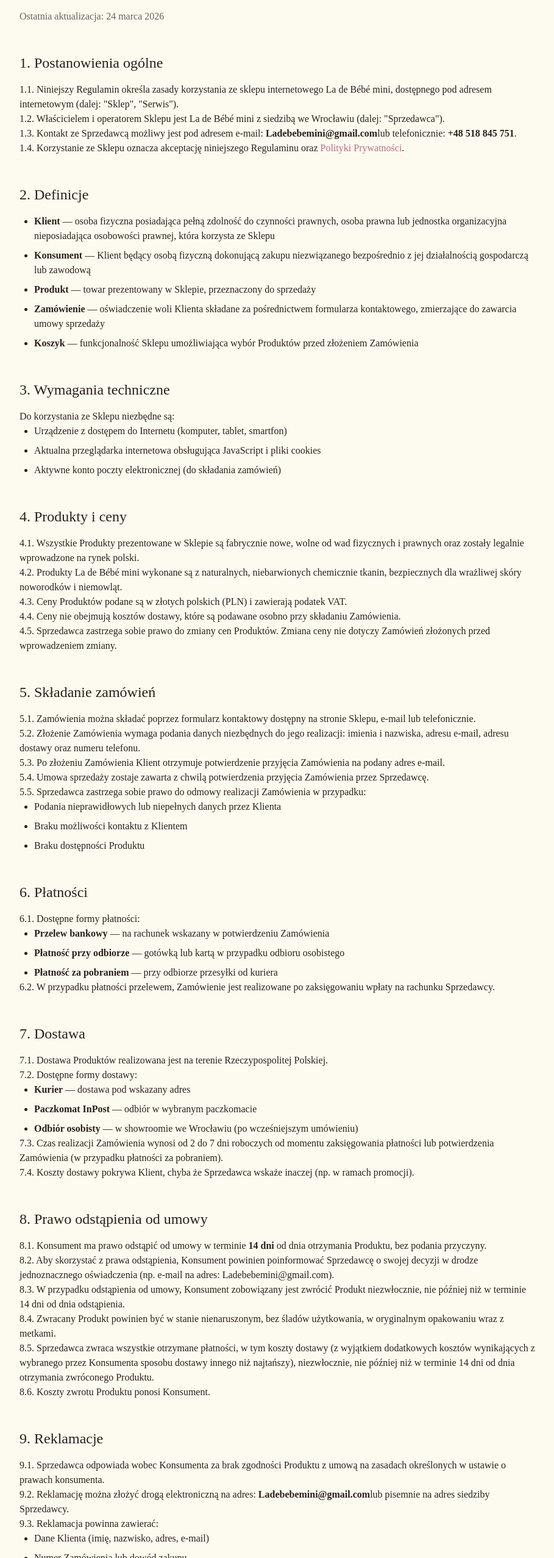
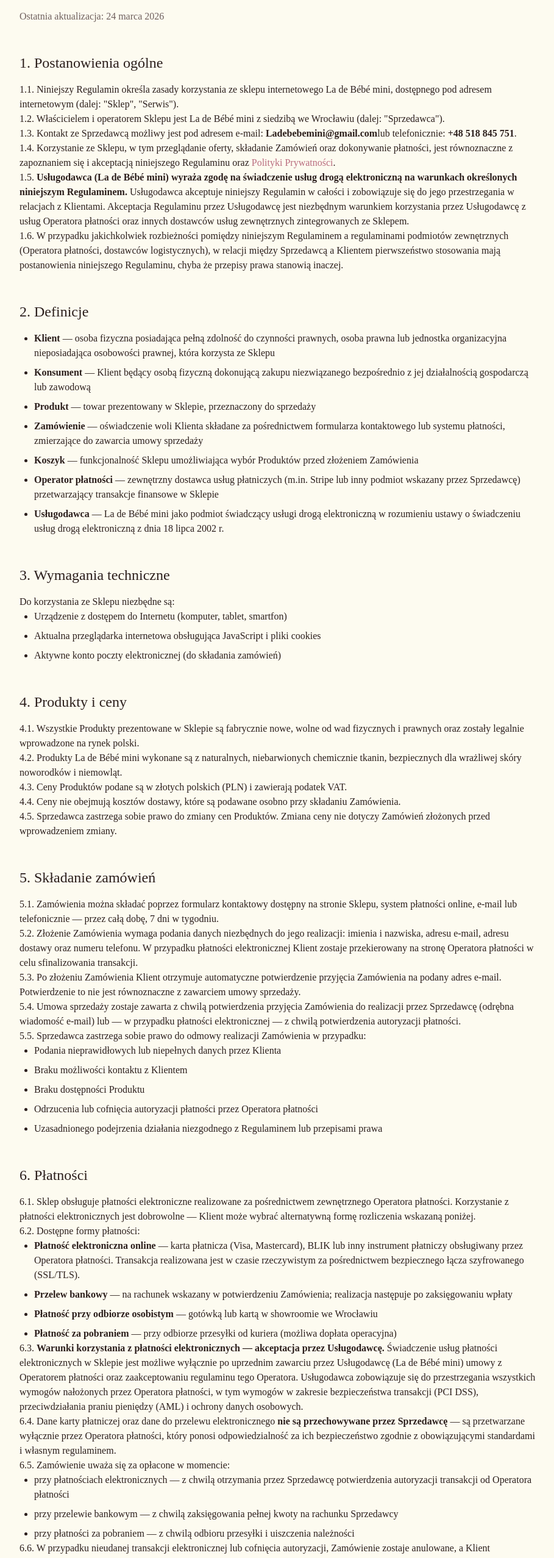
Before and after one commit to Harryburgir/v0-business-card-website, a Next.js app: page /regulamin in a window 1280 px wide. Shown: the part 245-2800 px from the top of the page at 61% size, without its empty margins (184-1093 px from the left). Built offline with nearby package versions, Linux system fonts and the light colour scheme.

Commit message:
feat: enhance payment section and update terms
Add payment handling and terms acceptance clause; update definitions and payment section.

```diff
--- a/app/regulamin/page.tsx
+++ b/app/regulamin/page.tsx
@@ -55,8 +55,22 @@ export default function RegulaminPage() {
                 lub telefonicznie: <strong>+48 518 845 751</strong>.
               </p>
               <p>
-                1.4. Korzystanie ze Sklepu oznacza akceptację niniejszego Regulaminu oraz
-                <Link href="/polityka-prywatnosci" className="text-primary hover:underline"> Polityki Prywatności</Link>.
+                1.4. Korzystanie ze Sklepu, w tym przeglądanie oferty, składanie Zamówień oraz dokonywanie płatności,
+                jest równoznaczne z zapoznaniem się i akceptacją niniejszego Regulaminu oraz{" "}
+                <Link href="/polityka-prywatnosci" className="text-primary hover:underline">Polityki Prywatności</Link>.
+              </p>
+              <p>
+                1.5. <strong>Usługodawca (La de Bébé mini) wyraża zgodę na świadczenie usług drogą elektroniczną
+                na warunkach określonych niniejszym Regulaminem.</strong> Usługodawca akceptuje niniejszy Regulamin
+                w całości i zobowiązuje się do jego przestrzegania w relacjach z Klientami. Akceptacja Regulaminu
+                przez Usługodawcę jest niezbędnym warunkiem korzystania przez Usługodawcę z usług Operatora płatności
+                oraz innych dostawców usług zewnętrznych zintegrowanych ze Sklepem.
+              </p>
+              <p>
+                1.6. W przypadku jakichkolwiek rozbieżności pomiędzy niniejszym Regulaminem a regulaminami
+                podmiotów zewnętrznych (Operatora płatności, dostawców logistycznych), w relacji między
+                Sprzedawcą a Klientem pierwszeństwo stosowania mają postanowienia niniejszego Regulaminu,
+                chyba że przepisy prawa stanowią inaczej.
               </p>
             </section>
 
@@ -66,8 +80,10 @@ export default function RegulaminPage() {
                 <li><strong>Klient</strong> — osoba fizyczna posiadająca pełną zdolność do czynności prawnych, osoba prawna lub jednostka organizacyjna nieposiadająca osobowości prawnej, która korzysta ze Sklepu</li>
                 <li><strong>Konsument</strong> — Klient będący osobą fizyczną dokonującą zakupu niezwiązanego bezpośrednio z jej działalnością gospodarczą lub zawodową</li>
                 <li><strong>Produkt</strong> — towar prezentowany w Sklepie, przeznaczony do sprzedaży</li>
-                <li><strong>Zamówienie</strong> — oświadczenie woli Klienta składane za pośrednictwem formularza kontaktowego, zmierzające do zawarcia umowy sprzedaży</li>
+                <li><strong>Zamówienie</strong> — oświadczenie woli Klienta składane za pośrednictwem formularza kontaktowego lub systemu płatności, zmierzające do zawarcia umowy sprzedaży</li>
                 <li><strong>Koszyk</strong> — funkcjonalność Sklepu umożliwiająca wybór Produktów przed złożeniem Zamówienia</li>
+                <li><strong>Operator płatności</strong> — zewnętrzny dostawca usług płatniczych (m.in. Stripe lub inny podmiot wskazany przez Sprzedawcę) przetwarzający transakcje finansowe w Sklepie</li>
+                <li><strong>Usługodawca</strong> — La de Bébé mini jako podmiot świadczący usługi drogą elektroniczną w rozumieniu ustawy o świadczeniu usług drogą elektroniczną z dnia 18 lipca 2002 r.</li>
               </ul>
             </section>
 
@@ -107,17 +123,21 @@ export default function RegulaminPage() {
               <h2 className="text-2xl mb-4">5. Składanie zamówień</h2>
               <p>
                 5.1. Zamówienia można składać poprzez formularz kontaktowy dostępny na stronie Sklepu,
-                e-mail lub telefonicznie.
+                system płatności online, e-mail lub telefonicznie — przez całą dobę, 7 dni w tygodniu.
               </p>
               <p>
                 5.2. Złożenie Zamówienia wymaga podania danych niezbędnych do jego realizacji: imienia i nazwiska,
-                adresu e-mail, adresu dostawy oraz numeru telefonu.
+                adresu e-mail, adresu dostawy oraz numeru telefonu. W przypadku płatności elektronicznej Klient
+                zostaje przekierowany na stronę Operatora płatności w celu sfinalizowania transakcji.
               </p>
               <p>
-                5.3. Po złożeniu Zamówienia Klient otrzymuje potwierdzenie przyjęcia Zamówienia na podany adres e-mail.
+                5.3. Po złożeniu Zamówienia Klient otrzymuje automatyczne potwierdzenie przyjęcia Zamówienia
+                na podany adres e-mail. Potwierdzenie to nie jest równoznaczne z zawarciem umowy sprzedaży.
               </p>
               <p>
-                5.4. Umowa sprzedaży zostaje zawarta z chwilą potwierdzenia przyjęcia Zamówienia przez Sprzedawcę.
+                5.4. Umowa sprzedaży zostaje zawarta z chwilą potwierdzenia przyjęcia Zamówienia do realizacji
+                przez Sprzedawcę (odrębna wiadomość e-mail) lub — w przypadku płatności elektronicznej —
+                z chwilą potwierdzenia autoryzacji płatności.
               </p>
               <p>
                 5.5. Sprzedawca zastrzega sobie prawo do odmowy realizacji Zamówienia w przypadku:
@@ -126,20 +146,61 @@ export default function RegulaminPage() {
                 <li>Podania nieprawidłowych lub niepełnych danych przez Klienta</li>
                 <li>Braku możliwości kontaktu z Klientem</li>
                 <li>Braku dostępności Produktu</li>
+                <li>Odrzucenia lub cofnięcia autoryzacji płatności przez Operatora płatności</li>
+                <li>Uzasadnionego podejrzenia działania niezgodnego z Regulaminem lub przepisami prawa</li>
               </ul>
             </section>
 
             <section className="mb-12">
               <h2 className="text-2xl mb-4">6. Płatności</h2>
-              <p>6.1. Dostępne formy płatności:</p>
+              <p>
+                6.1. Sklep obsługuje płatności elektroniczne realizowane za pośrednictwem zewnętrznego
+                Operatora płatności. Korzystanie z płatności elektronicznych jest dobrowolne — Klient
+                może wybrać alternatywną formę rozliczenia wskazaną poniżej.
+              </p>
+              <p>6.2. Dostępne formy płatności:</p>
               <ul className="list-disc pl-6 space-y-2">
-                <li><strong>Przelew bankowy</strong> — na rachunek wskazany w potwierdzeniu Zamówienia</li>
-                <li><strong>Płatność przy odbiorze</strong> — gotówką lub kartą w przypadku odbioru osobistego</li>
-                <li><strong>Płatność za pobraniem</strong> — przy odbiorze przesyłki od kuriera</li>
+                <li>
+                  <strong>Płatność elektroniczna online</strong> — karta płatnicza (Visa, Mastercard),
+                  BLIK lub inny instrument płatniczy obsługiwany przez Operatora płatności.
+                  Transakcja realizowana jest w czasie rzeczywistym za pośrednictwem bezpiecznego
+                  łącza szyfrowanego (SSL/TLS).
+                </li>
+                <li><strong>Przelew bankowy</strong> — na rachunek wskazany w potwierdzeniu Zamówienia; realizacja następuje po zaksięgowaniu wpłaty</li>
+                <li><strong>Płatność przy odbiorze osobistym</strong> — gotówką lub kartą w showroomie we Wrocławiu</li>
+                <li><strong>Płatność za pobraniem</strong> — przy odbiorze przesyłki od kuriera (możliwa dopłata operacyjna)</li>
               </ul>
               <p>
-                6.2. W przypadku płatności przelewem, Zamówienie jest realizowane po zaksięgowaniu wpłaty
-                na rachunku Sprzedawcy.
+                6.3. <strong>Warunki korzystania z płatności elektronicznych — akceptacja przez Usługodawcę.</strong>{" "}
+                Świadczenie usług płatności elektronicznych w Sklepie jest możliwe wyłącznie po uprzednim
+                zawarciu przez Usługodawcę (La de Bébé mini) umowy z Operatorem płatności oraz zaakceptowaniu
+                regulaminu tego Operatora. Usługodawca zobowiązuje się do przestrzegania wszystkich wymogów
+                nałożonych przez Operatora płatności, w tym wymogów w zakresie bezpieczeństwa transakcji (PCI DSS),
+                przeciwdziałania praniu pieniędzy (AML) i ochrony danych osobowych.
+              </p>
+              <p>
+                6.4. Dane karty płatniczej oraz dane do przelewu elektronicznego <strong>nie są przechowywane
+                przez Sprzedawcę</strong> — są przetwarzane wyłącznie przez Operatora płatności, który
+                ponosi odpowiedzialność za ich bezpieczeństwo zgodnie z obowiązującymi standardami i
+                własnym regulaminem.
+              </p>
+              <p>
+                6.5. Zamówienie uważa się za opłacone w momencie:
+              </p>
+              <ul className="list-disc pl-6 space-y-2">
+                <li>przy płatnościach elektronicznych — z chwilą otrzymania przez Sprzedawcę potwierdzenia autoryzacji transakcji od Operatora płatności</li>
+                <li>przy przelewie bankowym — z chwilą zaksięgowania pełnej kwoty na rachunku Sprzedawcy</li>
+                <li>przy płatności za pobraniem — z chwilą odbioru przesyłki i uiszczenia należności</li>
+              </ul>
+              <p>
+                6.6. W przypadku nieudanej transakcji elektronicznej lub cofnięcia autoryzacji, Zamówienie
+                zostaje anulowane, a Klient informowany jest drogą e-mail. Zwrot środków następuje automatycznie
+                za pośrednictwem Operatora płatności, zgodnie z jego procedurami, nie później niż w ciągu
+                <strong> 7 dni roboczych</strong>.
+              </p>
+              <p>
+                6.7. Sprzedawca wystawia dokument sprzedaży (paragon lub fakturę VAT) na życzenie Klienta.
+                Prośbę o fakturę należy zgłosić podczas składania Zamówienia, podając dane do faktury.
               </p>
             </section>
 
@@ -187,6 +248,8 @@ export default function RegulaminPage() {
                 8.5. Sprzedawca zwraca wszystkie otrzymane płatności, w tym koszty dostawy (z wyjątkiem dodatkowych
                 kosztów wynikających z wybranego przez Konsumenta sposobu dostawy innego niż najtańszy),
                 niezwłocznie, nie później niż w terminie 14 dni od dnia otrzymania zwróconego Produktu.
+                Zwrot płatności dokonanych kartą lub przelewem elektronicznym następuje na rachunek źródłowy
+                za pośrednictwem Operatora płatności.
               </p>
               <p>
                 8.6. Koszty zwrotu Produktu ponosi Konsument.
```
